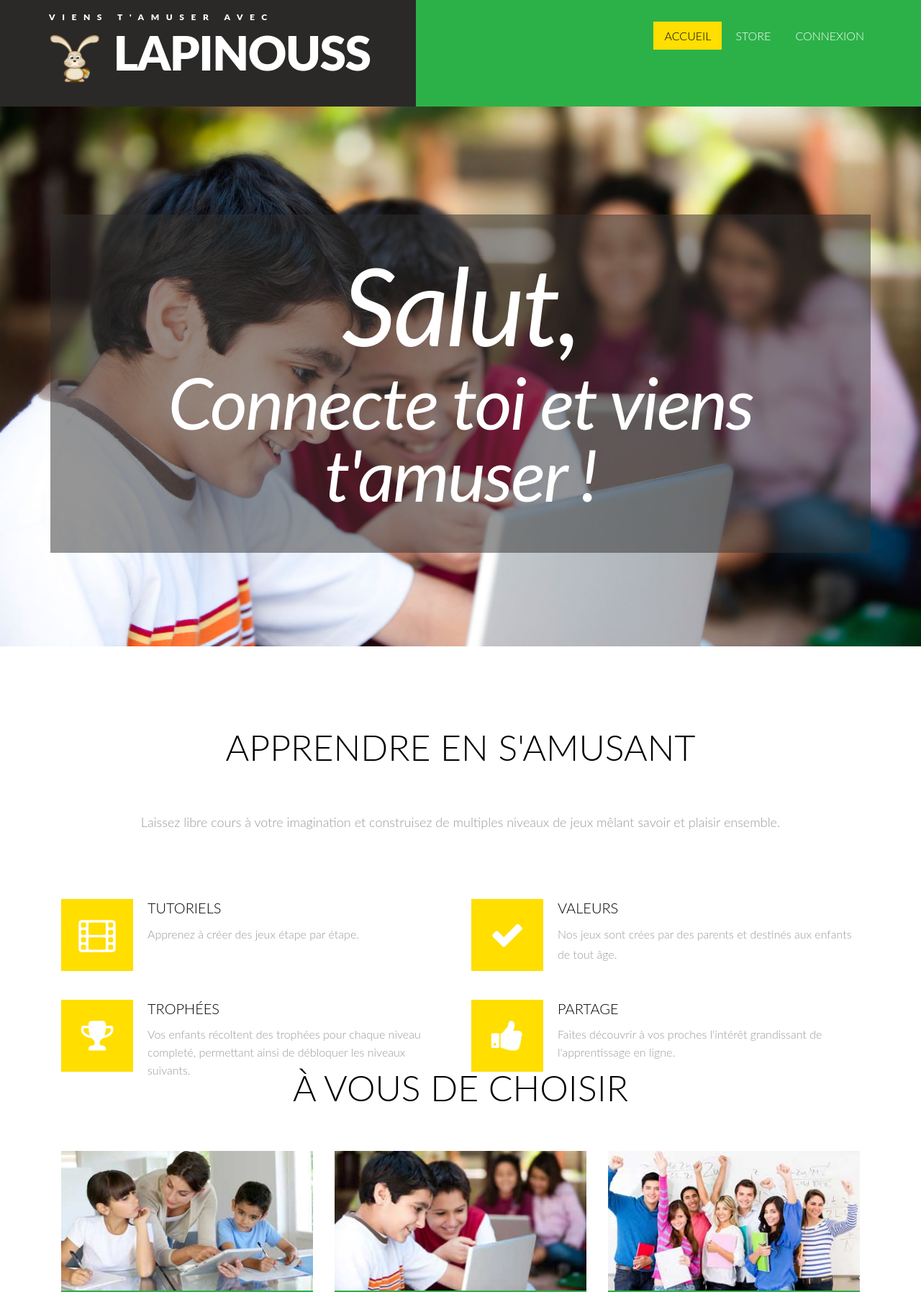
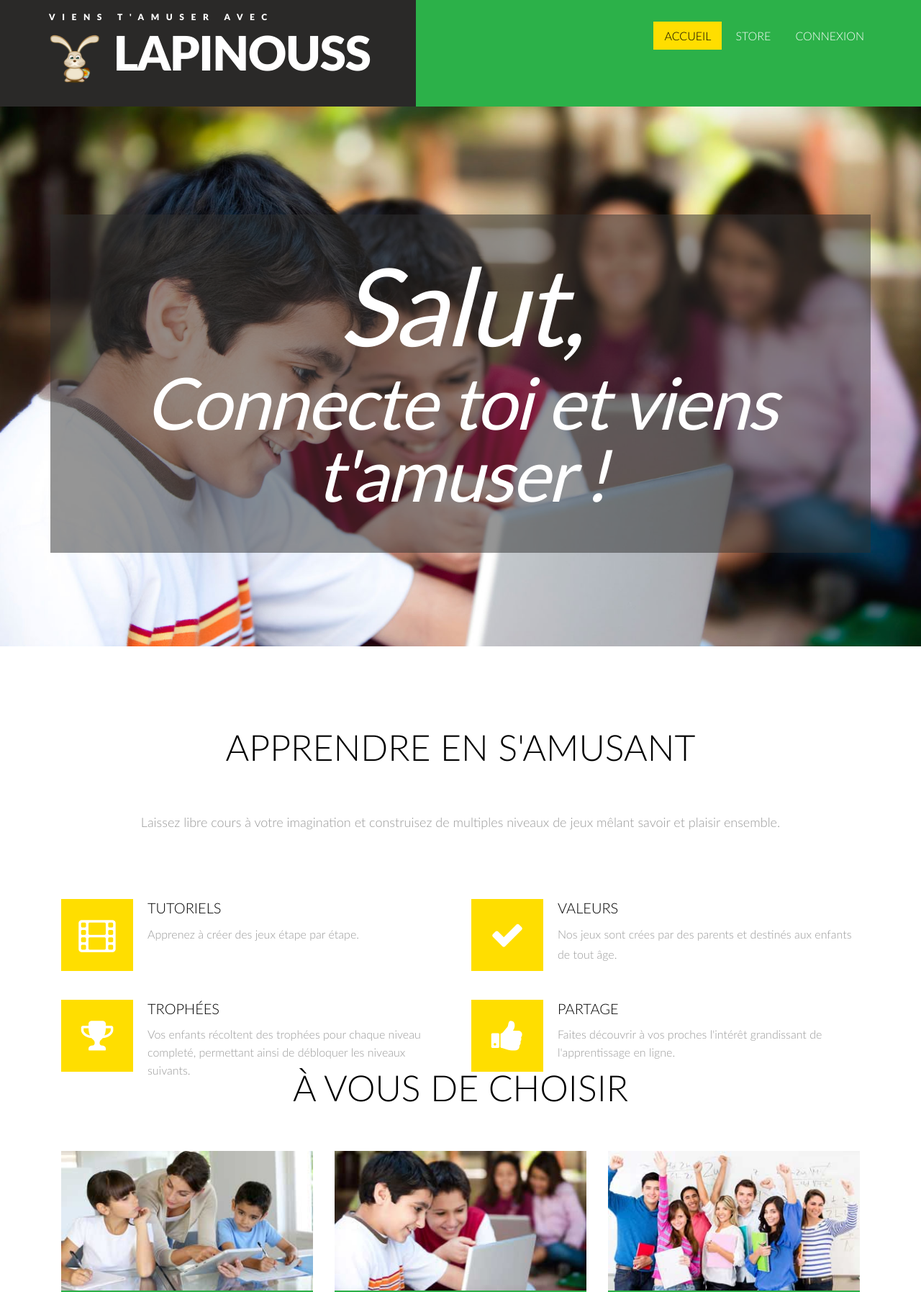
Before and after one commit to SamanMoha/Lapinouss, a PHP site: page / in a window 1280 px wide. Shown: the top 1795 px of the page at 72% size. Run offline with PHP 8.4, Linux system fonts and the light colour scheme; some web fonts are replaced.

Commit message:
Internalize Lato font

```diff
--- a/games/Magic_formula/dist/css/magic.css
+++ b/games/Magic_formula/dist/css/magic.css
@@ -1,6 +1,6 @@
 @font-face {
   font-family: caricature;
-  src: url('/Lapinouss/games/Geometry_Shapes/font/caricature.TTF');
+  src: url('../../font/caricature.TTF');
 }
 
 #wrapper {
--- a/games/Magic_formula/template.html
+++ b/games/Magic_formula/template.html
@@ -1,4 +1,4 @@
-<link href="/Lapinouss/games/Geometry_Shapes/dist/css/magic.css" rel="stylesheet">
+<link href="/Lapinouss/games/Magic_formula/dist/css/magic.css" rel="stylesheet">
 <script src="/Lapinouss/scripts/angular.min.js"></script>
 
      <div id="wrapper" ng-app="myApp" ng-controller="NumberController" ng-init="init()">
@@ -33,8 +33,8 @@
             <a href="#" id="soluce3" ng-click="bravo()"></a>
         </div>
 		<div>
-			<img src="/Lapinouss/games/Geometry_Shapes/dist/img/next.png" ng-click="init()" ng-show="next">
+			<img src="/Lapinouss/games/Magic_formula/dist/img/next.png" ng-click="init()" ng-show="next">
 		</div>
     </div>
 
-<script src="/Lapinouss/games/Geometry_Shapes/dist/script.js"></script>
+<script src="/Lapinouss/games/Magic_formula/dist/script.js"></script>
--- a/repositories/queries/game_queries.php
+++ b/repositories/queries/game_queries.php
@@ -13,7 +13,7 @@
         ";
 
         const FIND_ALL_BY_CHILD = "
-                SELECT *, g.uid as uid
+                SELECT g.*
                 FROM game g
                 LEFT JOIN account a ON a.id_account = g.id_account
                 LEFT JOIN parent_has_child phc ON phc.id_account = a.id_account
@@ -22,7 +22,7 @@
         ";
 
         const FIND_BY_CHILD = "
-                SELECT *, g.uid as uid
+                SELECT g.*
                 FROM game g
                 LEFT JOIN account a ON a.id_account = g.id_account
                 LEFT JOIN parent_has_child phc ON phc.id_account = a.id_account
--- /dev/null
+++ b/resources/fonts/css/lato.css
@@ -0,0 +1,80 @@
+/* latin-ext */
+@font-face {
+  font-family: 'Lato';
+  font-style: normal;
+  font-weight: 100;
+  src: local('Lato Hairline'), local('Lato-Hairline'), url('../fonts/Lato-Hairline.woff2') format('woff2');
+  unicode-range: U+0100-024F, U+1E00-1EFF, U+20A0-20AB, U+20AD-20CF, U+2C60-2C7F, U+A720-A7FF;
+}
+/* latin */
+@font-face {
+  font-family: 'Lato';
+  font-style: normal;
+  font-weight: 100;
+  src: local('Lato Hairline'), local('Lato-Hairline'), url('../fonts/Lato-Hairline.woff2') format('woff2');
+  unicode-range: U+0000-00FF, U+0131, U+0152-0153, U+02C6, U+02DA, U+02DC, U+2000-206F, U+2074, U+20AC, U+2212, U+2215, U+E0FF, U+EFFD, U+F000;
+}
+/* latin-ext */
+@font-face {
+  font-family: 'Lato';
+  font-style: normal;
+  font-weight: 300;
+  src: local('Lato Light'), local('Lato-Light'), url('../fonts/Lato-Light.woff2') format('woff2');
+  unicode-range: U+0100-024F, U+1E00-1EFF, U+20A0-20AB, U+20AD-20CF, U+2C60-2C7F, U+A720-A7FF;
+}
+/* latin */
+@font-face {
+  font-family: 'Lato';
+  font-style: normal;
+  font-weight: 300;
+  src: local('Lato Light'), local('Lato-Light'), url('../fonts/Lato-Light.woff2') format('woff2');
+  unicode-range: U+0000-00FF, U+0131, U+0152-0153, U+02C6, U+02DA, U+02DC, U+2000-206F, U+2074, U+20AC, U+2212, U+2215, U+E0FF, U+EFFD, U+F000;
+}
+/* latin-ext */
+@font-face {
+  font-family: 'Lato';
+  font-style: normal;
+  font-weight: 400;
+  src: local('Lato Regular'), local('Lato-Regular'), url('../fonts/Lato-Regular.woff2') format('woff2');
+  unicode-range: U+0100-024F, U+1E00-1EFF, U+20A0-20AB, U+20AD-20CF, U+2C60-2C7F, U+A720-A7FF;
+}
+/* latin */
+@font-face {
+  font-family: 'Lato';
+  font-style: normal;
+  font-weight: 400;
+  src: local('Lato Regular'), local('Lato-Regular'), url('../fonts/Lato-Regular.woff2') format('woff2');
+  unicode-range: U+0000-00FF, U+0131, U+0152-0153, U+02C6, U+02DA, U+02DC, U+2000-206F, U+2074, U+20AC, U+2212, U+2215, U+E0FF, U+EFFD, U+F000;
+}
+/* latin-ext */
+@font-face {
+  font-family: 'Lato';
+  font-style: normal;
+  font-weight: 700;
+  src: local('Lato Bold'), local('Lato-Bold'), url('../fonts/Lato-Bold.woff2') format('woff2');
+  unicode-range: U+0100-024F, U+1E00-1EFF, U+20A0-20AB, U+20AD-20CF, U+2C60-2C7F, U+A720-A7FF;
+}
+/* latin */
+@font-face {
+  font-family: 'Lato';
+  font-style: normal;
+  font-weight: 700;
+  src: local('Lato Bold'), local('Lato-Bold'), url('../fonts/Lato-Bold.woff2') format('woff2');
+  unicode-range: U+0000-00FF, U+0131, U+0152-0153, U+02C6, U+02DA, U+02DC, U+2000-206F, U+2074, U+20AC, U+2212, U+2215, U+E0FF, U+EFFD, U+F000;
+}
+/* latin-ext */
+@font-face {
+  font-family: 'Lato';
+  font-style: normal;
+  font-weight: 900;
+  src: local('Lato Black'), local('Lato-Black'), url('../fonts/Lato-Black.woff2') format('woff2');
+  unicode-range: U+0100-024F, U+1E00-1EFF, U+20A0-20AB, U+20AD-20CF, U+2C60-2C7F, U+A720-A7FF;
+}
+/* latin */
+@font-face {
+  font-family: 'Lato';
+  font-style: normal;
+  font-weight: 900;
+  src: local('Lato Black'), local('Lato-Black'), url('../fonts/Lato-Black.woff2') format('woff2');
+  unicode-range: U+0000-00FF, U+0131, U+0152-0153, U+02C6, U+02DA, U+02DC, U+2000-206F, U+2074, U+20AC, U+2212, U+2215, U+E0FF, U+EFFD, U+F000;
+}
--- a/views/layout.php
+++ b/views/layout.php
@@ -7,7 +7,7 @@
 		<link href="styles/bootstrap.css" rel="stylesheet" type="text/css" />
 		<link href="styles/jquery-ui.min.css" rel="stylesheet">
 		<link href="styles/style.css" rel="stylesheet" type="text/css" />
-		<!-- <link href="http://fonts.googleapis.com/css?family=Lato:100,200,300,400,500,600,700,800,900" rel="stylesheet" type="text/css"> -->
+		<link href="resources/fonts/css/lato.css" rel="stylesheet" type="text/css">
 		<link href="resources/fonts/css/font-awesome.min.css" rel="stylesheet">
 		<link href="styles/animate.css" rel="stylesheet" type="text/css" />
 		<link href="resources/images/logo/favicon.ico" rel="shortcut icon">
```
Also changed, not shown: resources/fonts/fonts/Lato-Black.woff2 (added), resources/fonts/fonts/Lato-Bold.woff2 (added), resources/fonts/fonts/Lato-Hairline.woff2 (added), resources/fonts/fonts/Lato-Light.woff2 (added), resources/fonts/fonts/Lato-Regular.woff2 (added).
